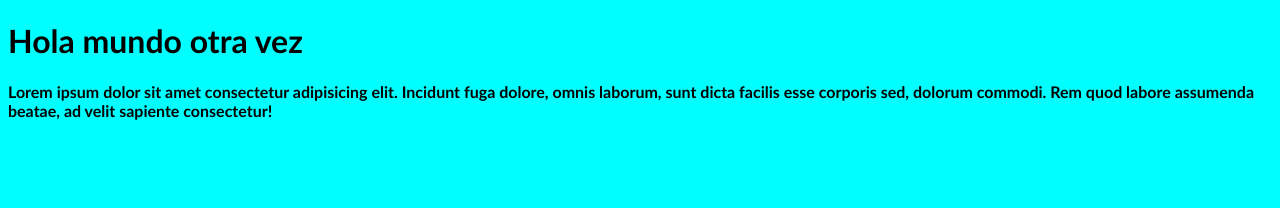
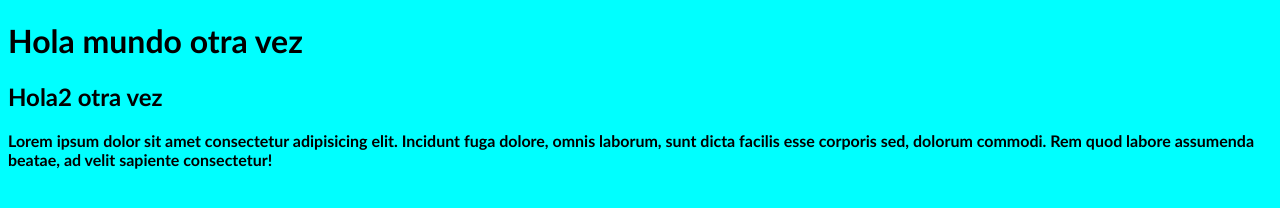
Before and after one commit to davidbrito1908/prueba, a plain HTML site: page index.html in a window 1280 px wide. Drawn offline with Linux system fonts and the light colour scheme.

Commit message:
Update index.html

```diff
--- a/index.html
+++ b/index.html
@@ -9,6 +9,7 @@
 </head>
 <body>
     <h1>Hola mundo otra vez</h1>
+    <h2>Hola2 otra vez</h2>
     <p>Lorem ipsum dolor sit amet consectetur adipisicing elit. Incidunt fuga dolore, omnis laborum, sunt dicta facilis esse corporis sed, dolorum commodi. Rem quod labore assumenda beatae, ad velit sapiente consectetur!</p>
 </body>
 </html>
```
